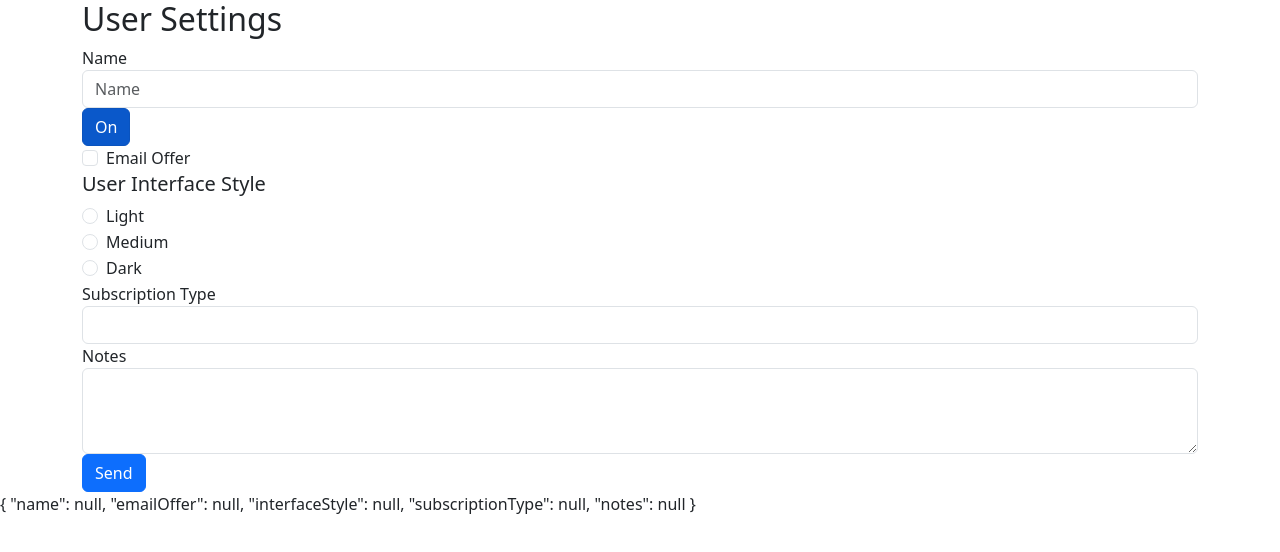
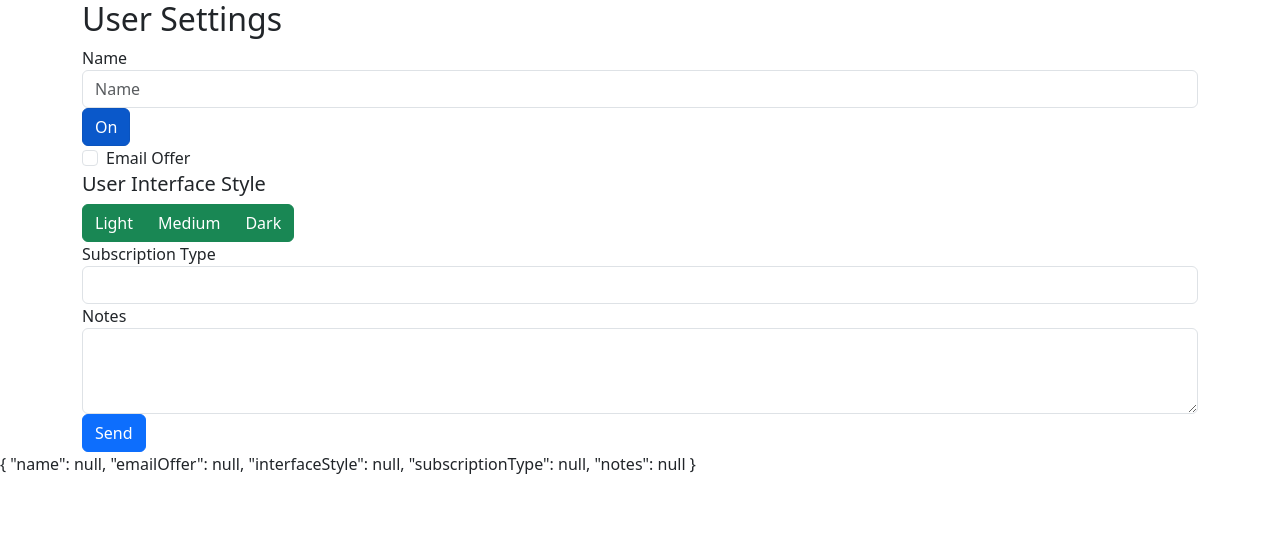
Before and after one commit to skysrc/ngForm, an Angular app: page / in a window 1280 px wide. Shown: the top 552 px of the page. Built offline with nearby package versions, Linux system fonts and the light colour scheme.

Commit message:
integrate with buttons as radio button

```diff
--- a/src/app/user-settings-form/user-settings-form.component.html
+++ b/src/app/user-settings-form/user-settings-form.component.html
@@ -48,38 +48,34 @@
 
     <h5>User Interface Style</h5>
     <div class="form-group">
-      <div class="form-check">
-        <input
-          class="form-check-input"
-          type="radio"
+      <div class="btn-group">
+        <label
           name="interfaceStyle"
-          id="lightInterface"
-          value="light"
+          class="btn btn-success mb-0"
           [(ngModel)]="userSettings.interfaceStyle"
-        />
-        <label class="form-check-label" for="lightInterface"> Light </label>
-      </div>
-      <div class="form-check">
-        <input
-          class="form-check-input"
-          type="radio"
+          btnRadio="Light"
+          tabindex="0"
+          role="button"
+          >Light</label
+        >
+        <label
           name="interfaceStyle"
-          id="mediumInterface"
-          value="medium"
+          class="btn btn-success mb-0"
           [(ngModel)]="userSettings.interfaceStyle"
-        />
-        <label class="form-check-label" for="mediumInterface"> Medium </label>
-      </div>
-      <div class="form-check">
-        <input
-          class="form-check-input"
-          type="radio"
+          btnRadio="Medium"
+          tabindex="0"
+          role="button"
+          >Medium</label
+        >
+        <label
           name="interfaceStyle"
-          id="darkInterface"
-          value="dark"
+          class="btn btn-success mb-0"
           [(ngModel)]="userSettings.interfaceStyle"
-        />
-        <label class="form-check-label" for="darkInterface"> Dark </label>
+          btnRadio="Dark"
+          tabindex="0"
+          role="button"
+          >Dark</label
+        >
       </div>
     </div>
 
--- a/src/app/user-settings-form/user-settings-form.component.ts
+++ b/src/app/user-settings-form/user-settings-form.component.ts
@@ -41,18 +41,18 @@ export class UserSettingsFormComponent implements OnInit {
   }
 
   onSubmit(form: NgForm) {
-    console.log('in submit ', form.valid);
+    console.log('in submit ', form.value);
 
-    if (form.valid) {
-      this.dataService.postUserSettingsForm(this.userSettings).subscribe(
-        result => console.log('success', result),
-        error => this.onHttpError(error)
-      );
-    }
-    else {
-      this.postError = true;
-      this.postErrorMessage = "Please fix the above errors";
-    }
+    // if (form.valid) {
+    //   this.dataService.postUserSettingsForm(this.userSettings).subscribe(
+    //     result => console.log('success', result),
+    //     error => this.onHttpError(error)
+    //   );
+    // }
+    // else {
+    //   this.postError = true;
+    //   this.postErrorMessage = "Please fix the above errors";
+    // }
   }
 
 }
```
